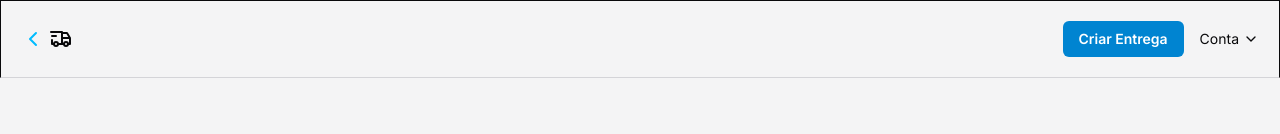
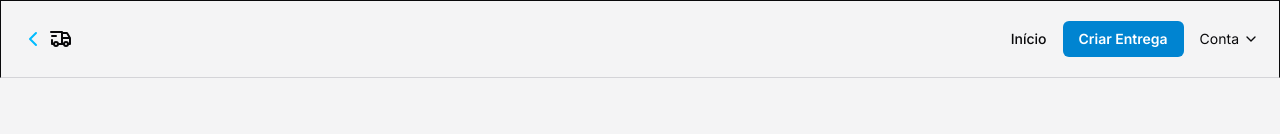
Before and after one commit to Wollace-Buarque/deliveries, a Next.js app in the folder apps/web/: page /account in a window 1280 px wide. Shown: the top 134 px of the page. Built offline with nearby package versions, Linux system fonts and the light colour scheme; no server answers.

Commit message:
feat: implement user role retrieval and update Header component for role-based navigation

```diff
--- a/apps/web/src/app/(authenticated)/layout.tsx
+++ b/apps/web/src/app/(authenticated)/layout.tsx
@@ -1,10 +1,13 @@
 import { ReactNode } from 'react'
 import { Header } from '@/components/header'
+import { getUserRole } from '@/app/actions/user'
 
-export default function AuthenticatedLayout({ children }: { children: ReactNode }) {
+export default async function AuthenticatedLayout({ children }: { children: ReactNode }) {
+  const userRole = await getUserRole()
+
   return (
     <div className="flex min-h-screen flex-1 flex-col">
-      <Header />
+      <Header userRole={userRole} />
 
       <div className="flex flex-1 flex-col">{children}</div>
     </div>
--- a/apps/web/src/app/actions/user.ts
+++ b/apps/web/src/app/actions/user.ts
@@ -1,6 +1,7 @@
 'use server'
 
 import { cookies } from 'next/headers'
+import { jwtDecode } from 'jwt-decode'
 import { api } from '@/lib/axios'
 
 import { UpdateProfileData } from '@/components/update-profile-form/update-profile-form'
@@ -113,4 +114,20 @@ async function updateProfile(data: UpdateProfileData, lat: string, lng: string)
   }
 }
 
-export { getProfileData, updateProfile }
+async function getUserRole(): Promise<'CLIENT' | 'DELIVERY' | 'ADMIN' | null> {
+  const cookiesStore = await cookies()
+  const token = cookiesStore.get('token')?.value
+
+  if (!token) {
+    return null
+  }
+
+  try {
+    const decoded = jwtDecode<{ role: 'CLIENT' | 'DELIVERY' | 'ADMIN' }>(token)
+    return decoded.role
+  } catch (error) {
+    return null
+  }
+}
+
+export { getProfileData, updateProfile, getUserRole }
--- a/apps/web/src/components/header.tsx
+++ b/apps/web/src/components/header.tsx
@@ -1,16 +1,22 @@
 'use client'
 
+import Link from 'next/link'
 import { IconChevronLeft, IconTruckDelivery } from '@tabler/icons-react'
 import { usePathname, useRouter } from 'next/navigation'
 
 import { AccountDropdownMenu } from './account-dropdown-menu'
 import { CreateDeliveryForm } from './create-delivery-form/create-delivery-form'
 
-export function Header() {
+interface HeaderProps {
+  userRole: 'CLIENT' | 'DELIVERY' | 'ADMIN' | null
+}
+
+export function Header({ userRole }: HeaderProps) {
   const pathname = usePathname()
   const router = useRouter()
 
   const shouldShowBackButton = pathname !== '/'
+  const isDeliveryPerson = userRole === 'DELIVERY'
 
   function handleGoBack() {
     router.back()
@@ -29,16 +35,30 @@ export function Header() {
         <IconTruckDelivery />
       </div>
 
-      <div>
+      <nav>
         <ul className="flex items-center gap-4 align-baseline text-sm *:transition-colors *:hover:text-zinc-800">
           <li>
-            <CreateDeliveryForm />
+            <Link href="/" className="font-medium">
+              Início
+            </Link>
           </li>
+          {isDeliveryPerson && (
+            <li>
+              <Link href="/deliveries" className="font-medium">
+                Gerenciar Entregas
+              </Link>
+            </li>
+          )}
+          {!isDeliveryPerson && (
+            <li>
+              <CreateDeliveryForm />
+            </li>
+          )}
           <li>
             <AccountDropdownMenu />
           </li>
         </ul>
-      </div>
+      </nav>
     </header>
   )
 }
```
